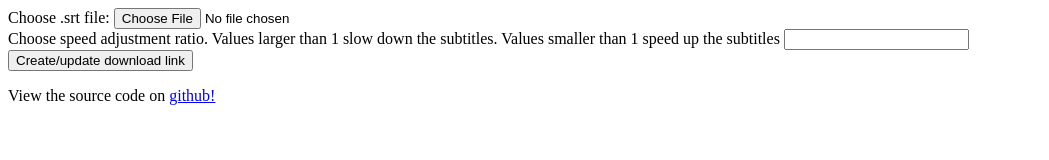
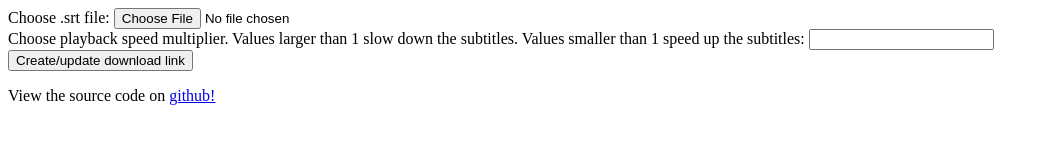
Before and after one commit to AinanCawley/srt-speed-changer, a plain HTML site: page index.html in a window 1280 px wide. Shown: the whole page, without its empty margins (0-1049 px from the left). Drawn offline with Linux system fonts and the light colour scheme.

Commit message:
Make speed input description more understandable

```diff
--- a/index.html
+++ b/index.html
@@ -12,7 +12,7 @@
             </div>
             <form onsubmit="return false">
                 <div>
-                    <labe for="speed">Choose speed adjustment ratio. Values larger than 1 slow down the subtitles. Values smaller than 1 speed up the subtitles</labe>
+                    <label for="speed">Choose playback speed multiplier. Values larger than 1 slow down the subtitles. Values smaller than 1 speed up the subtitles: </labe>
                     <input type="text" id="speed" title="Value must be a number. Decimal point is to be indicated by a period" pattern="\d*\.?\d+">
                 </div>
                 <div>
```
